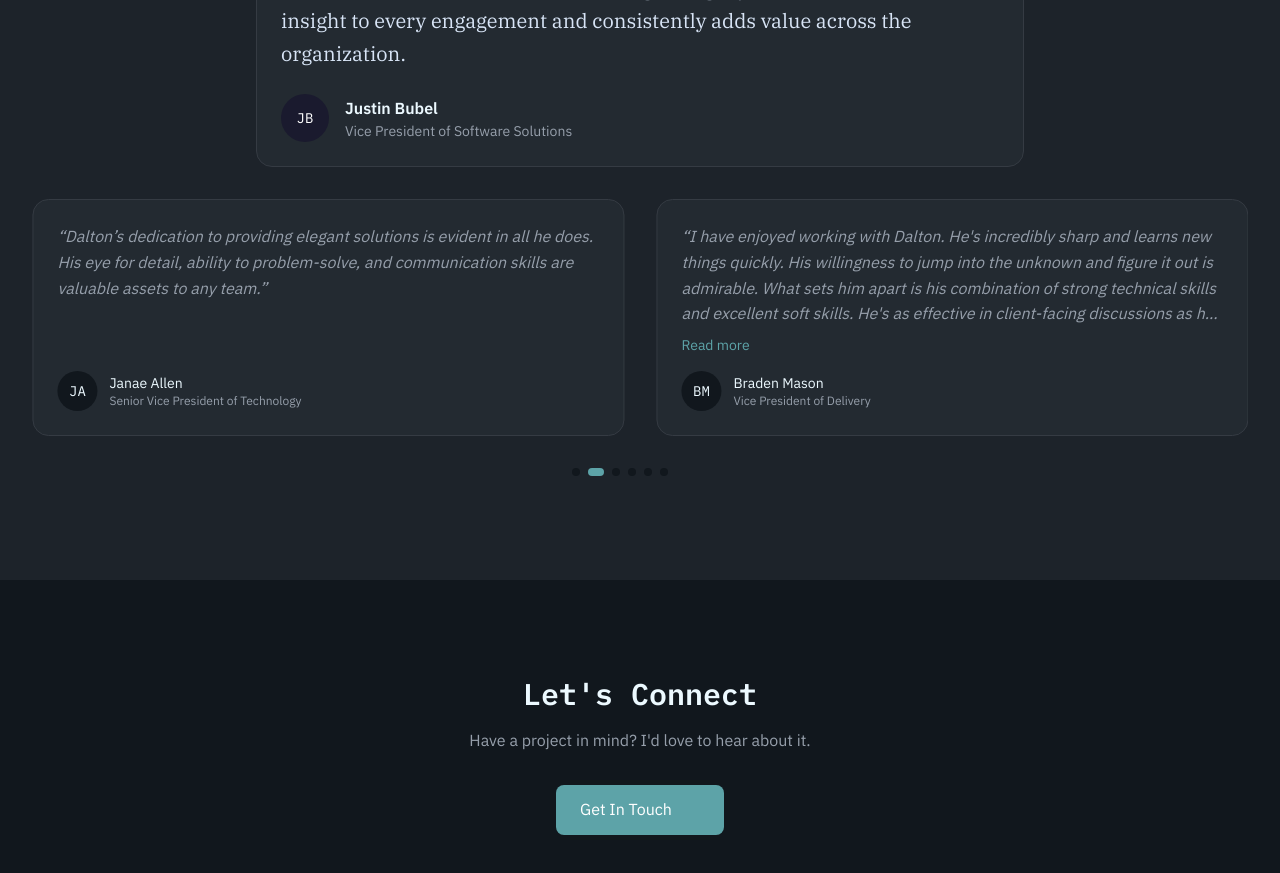
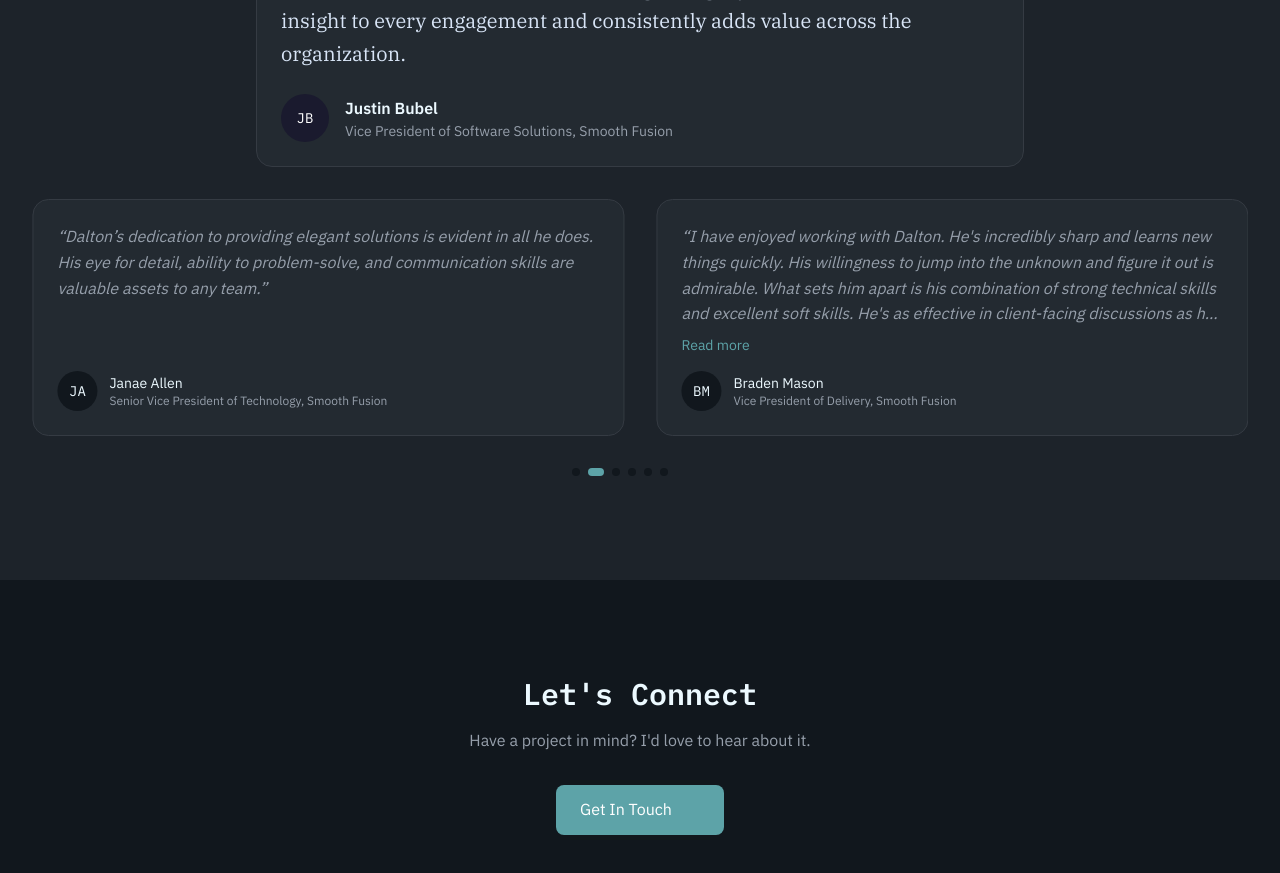
Before and after one commit to DivineStudio/com.daltonponder_next, a Next.js app in the folder website/: page /en/about in a window 1280 px wide. Shown: the part 2680-3553 px from the top of the page. Built offline with nearby package versions, Linux system fonts and the light colour scheme; some icons are missing.

Commit message:
feat: introduce About page content component with hero, bio, and testimonial display.

```diff
--- a/website/app/components/pages/AboutPageContent.tsx
+++ b/website/app/components/pages/AboutPageContent.tsx
@@ -10,7 +10,7 @@ import { PhilosophyQuote } from "../ui/PhilosophyQuote";
 import { Carousel } from "../ui/Carousel";
 
 // Expandable testimonial card for the carousel
-function TestimonialCard({ testimonial }: { testimonial: { quote: string; author: string; role: string; avatar: string } }) {
+function TestimonialCard({ testimonial }: { testimonial: { quote: string; author: string; role: string; company: string; avatar: string } }) {
     const [isExpanded, setIsExpanded] = useState(false);
     const [isTruncated, setIsTruncated] = useState(false);
     const textRef = useRef<HTMLParagraphElement>(null);
@@ -45,7 +45,7 @@ function TestimonialCard({ testimonial }: { testimonial: { quote: string; author
                 </div>
                 <div>
                     <p className="font-medium text-sm">{testimonial.author}</p>
-                    <p className="text-xs text-muted">{testimonial.role}</p>
+                    <p className="text-xs text-muted">{testimonial.role}, {testimonial.company}</p>
                 </div>
             </div>
         </div>
@@ -287,7 +287,7 @@ export function AboutPageContent() {
                             </div>
                             <div>
                                 <p className="font-semibold">{headlinerTestimonial?.author}</p>
-                                <p className="text-sm text-muted">{headlinerTestimonial?.role}</p>
+                                <p className="text-sm text-muted">{headlinerTestimonial?.role}, {headlinerTestimonial?.company}</p>
                             </div>
                         </div>
                     </motion.div>
@@ -300,7 +300,7 @@ export function AboutPageContent() {
                         slideClassName="w-full md:w-1/2 lg:w-1/2 pr-4"
                         showDots={true}
                     >
-                        {otherTestimonials.map((testimonial: { quote: string; author: string; role: string; avatar: string }) => (
+                        {otherTestimonials.map((testimonial: { quote: string; author: string; role: string; company: string; avatar: string }) => (
                             <TestimonialCard key={testimonial.author} testimonial={testimonial} />
                         ))}
                     </Carousel>
```
